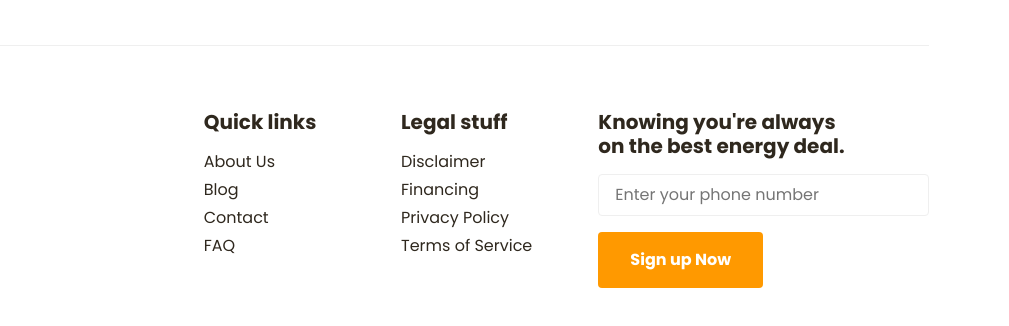
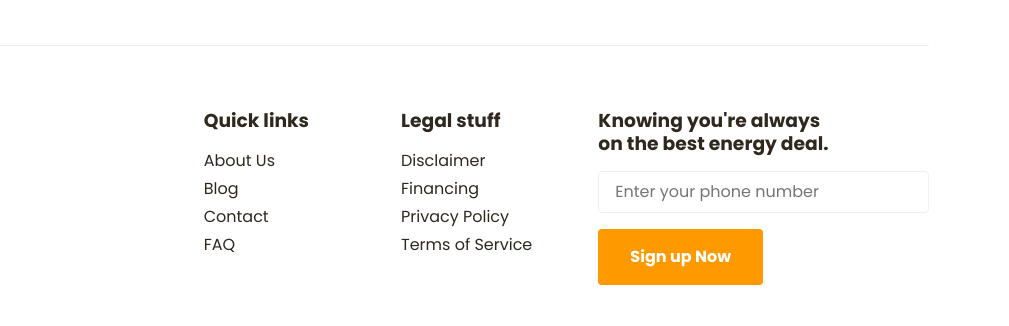
Before and after one commit to raphaelsanchez/test-theme-dev-2025, a website built with Vite: page index.html in a window 1280 px wide. Shown: the part 4480-4806 px from the top of the page, 271-1280 px from the left. Built offline with nearby package versions, Linux system fonts and the light colour scheme.

Commit message:
fix: adjust heading font size in footer navigation

```diff
--- a/index.html
+++ b/index.html
@@ -635,7 +635,7 @@
           class="column footer-nav is-layout-flex is-align-start is-mobile-stacked"
         >
           <nav id="quick-links" aria-labelledby="quick-links-heading">
-            <h3 id="quick-links-heading" class="text-md font-bold">
+            <h3 id="quick-links-heading" class="text-base font-bold">
               Quick links
             </h3>
             <ul class="nav-list is-direction-column">
@@ -648,7 +648,7 @@
             </ul>
           </nav>
           <nav id="legal-links" aria-labelledby="legal-links-heading">
-            <h3 id="legal-links-heading" class="text-md font-bold">
+            <h3 id="legal-links-heading" class="text-base font-bold">
               Legal stuff
             </h3>
             <ul class="nav-list is-direction-column">
@@ -668,7 +668,7 @@
           </nav>
         </div>
         <div class="column footer-signup">
-          <h3 class="text-md font-bold">
+          <h3 class="text-base font-bold">
             Knowing you're always on the best energy deal.
           </h3>
           <form action="#" method="post" novalidate>
```
